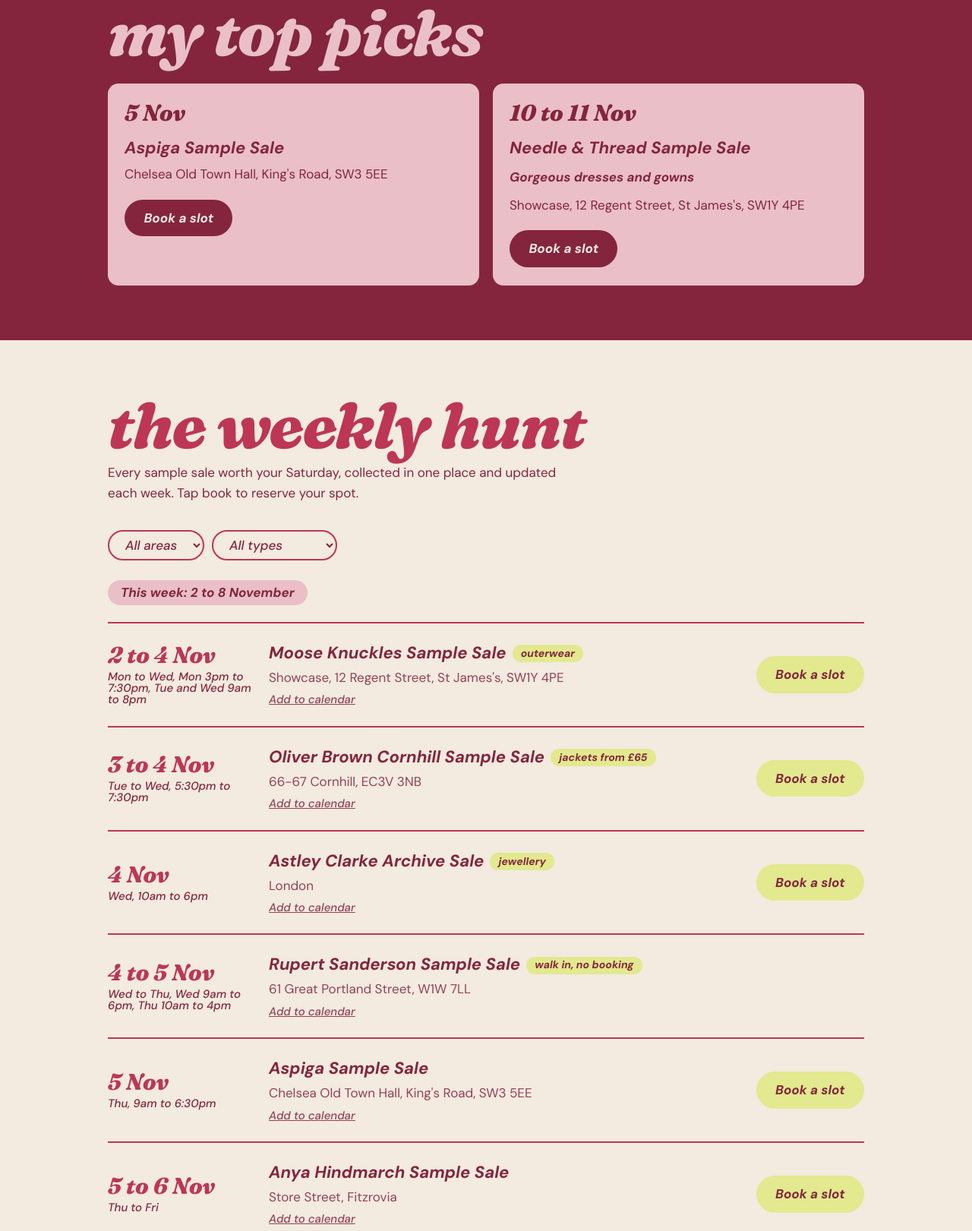
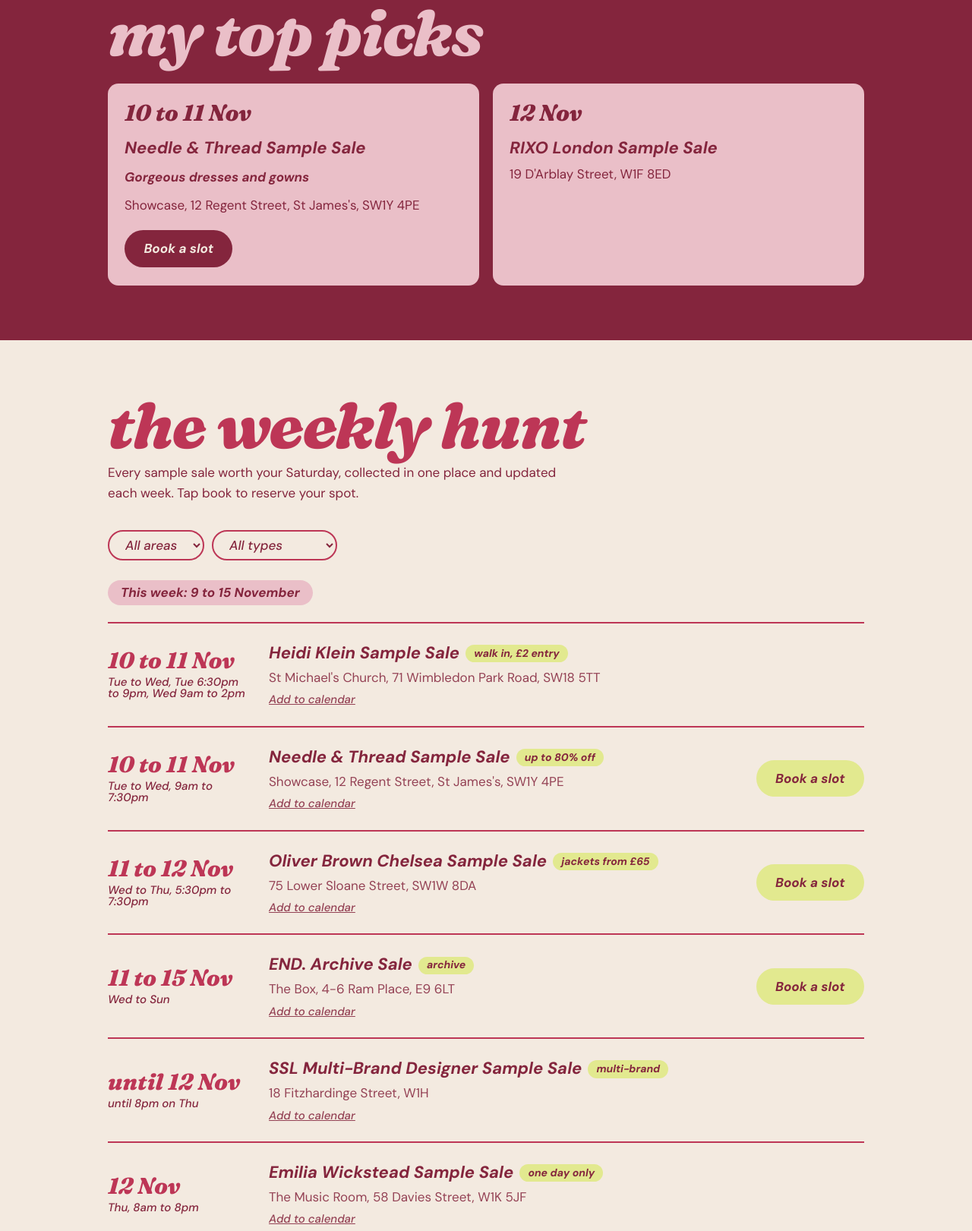
Before and after one commit to elishevastanton1-glitch/ditsyhunt, a plain HTML site: page index.html in a window 1280 px wide. Shown: the part 846-2467 px from the top of the page at 76% size. Drawn offline with Linux system fonts and the light colour scheme; a web font is replaced by a local one.

Commit message:
Add files via upload

```diff
--- a/index.html
+++ b/index.html
@@ -229,57 +229,56 @@
 
 <script>
 /* ============ EDIT THIS EACH WEEK ============ */
-const WEEK_LABEL = "This week: 2 to 8 November";
+const WEEK_LABEL = "This week: 9 to 15 November";
 const SALES = [
-  {day:"Mon to Wed", date:"2 to 4 Nov", time:"Mon 3pm to 7:30pm, Tue and Wed 9am to 8pm", brand:"Moose Knuckles Sample Sale", area:"central", kinds:["womenswear","menswear"], place:"Showcase, 12 Regent Street, St James's, SW1Y 4PE", tag:"outerwear", link:"https://www.showcase.co/event/moose-knuckles-nov26-uk-rs/"},
-  {day:"Tue to Wed", date:"3 to 4 Nov", time:"5:30pm to 7:30pm", brand:"Oliver Brown Cornhill Sample Sale", area:"central", kinds:["menswear"], place:"66-67 Cornhill, EC3V 3NB", tag:"jackets from £65", link:"https://www.eventbrite.com/e/the-oliver-brown-cornhill-sample-sale-tickets-2003124931593"},
-  {day:"Wed", date:"4 Nov", time:"10am to 6pm", brand:"Astley Clarke Archive Sale", area:"", kinds:["accessories"], place:"London", tag:"jewellery", link:"https://www.eventbrite.com/e/astley-clarke-archive-sale-tickets-2003596872180"},
-  {day:"Wed to Thu", date:"4 to 5 Nov", time:"Wed 9am to 6pm, Thu 10am to 4pm", brand:"Rupert Sanderson Sample Sale", area:"central", kinds:["shoes"], place:"61 Great Portland Street, W1W 7LL", tag:"walk in, no booking", link:""},
-  {day:"Thu", date:"5 Nov", time:"9am to 6:30pm", brand:"Aspiga Sample Sale", area:"west", kinds:["womenswear"], place:"Chelsea Old Town Hall, King's Road, SW3 5EE", tag:"", link:"https://www.eventbrite.co.uk/e/aspiga-sample-sale-tickets-2003197408373"},
-  {day:"Thu to Fri", date:"5 to 6 Nov", time:"", brand:"Anya Hindmarch Sample Sale", area:"central", kinds:["accessories"], place:"Store Street, Fitzrovia", tag:"", link:"https://thebox-london.com/products/2611-ah"},
-  {day:"Fri to Sat", date:"6 to 7 Nov", time:"Fri 12pm to 7pm, Sat 10am to 5pm", brand:"Ted Baker & Florere Sample Sale", area:"central", kinds:["womenswear","menswear"], place:"Showcase, 12 Regent Street, St James's, SW1Y 4PE", tag:"booking required", link:"https://www.showcase.co/event/ted-baker-florere-nov26-uk-rs/"},
-  {day:"Fri to Sat", date:"6 to 7 Nov", time:"Fri 12pm to 7pm, Sat 10am to 5pm", brand:"Nanushka Sample Sale", area:"central", kinds:["womenswear"], place:"Showcase, 12 Regent Street, St James's, SW1Y 4PE", tag:"booking required", link:"https://www.showcase.co/event/nanushka-nov26-uk-rs/"},
-  {day:"Fri to Sat", date:"6 to 7 Nov", time:"Fri 12pm to 7pm, Sat 10am to 5pm", brand:"Trilogy Denim Sample Sale", area:"central", kinds:["womenswear","menswear"], place:"Showcase, 12 Regent Street, St James's, SW1Y 4PE", tag:"denim", link:"https://www.chicmi.com/event/trilogy-denim-frame-citizens-of-humanity-ag-paige-hartford-and-rails-sample-sale-london/"},
-  {day:"Fri to Sun", date:"6 to 8 Nov", time:"", brand:"House of Hackney Sample Sale", area:"", kinds:[], place:"The Box, London", tag:"", link:"https://thebox-london.com/products/2611-hoh"},
-  {day:"", date:"6 to 8 Nov", time:"Fri 12 to 7pm, Sat 11 to 4pm, Sun 11 to 2pm", brand:"The Great Divide Sample Sale", area:"east", kinds:[], place:"Unit 4 Tanners Yard, 1-3 Treadway St, E2 6QB", tag:"cash preferred", link:"https://www.eventbrite.co.uk/e/the-great-divide-sample-sale-frizmworks-pendleton-dubbleware-more-tickets-2002629981183"},
-  {day:"Sat to Sun", date:"7 to 8 Nov", time:"", brand:"Shrimps, Aligne & Neous Sample Sale", area:"central", kinds:["womenswear"], place:"Store Street, Fitzrovia", tag:"", link:"https://thebox-london.com/products/2611-san"},
+  {day:"Tue to Wed", date:"10 to 11 Nov", time:"Tue 6:30pm to 9pm, Wed 9am to 2pm", brand:"Heidi Klein Sample Sale", area:"south", kinds:["womenswear"], place:"St Michael's Church, 71 Wimbledon Park Road, SW18 5TT", tag:"walk in, £2 entry", link:""},
+  {day:"Tue to Wed", date:"10 to 11 Nov", time:"9am to 7:30pm", brand:"Needle & Thread Sample Sale", area:"central", kinds:["womenswear"], place:"Showcase, 12 Regent Street, St James's, SW1Y 4PE", tag:"up to 80% off", link:"https://www.showcase.co/event/needle-thread-nov26-uk-rs/"},
+  {day:"Wed to Thu", date:"11 to 12 Nov", time:"5:30pm to 7:30pm", brand:"Oliver Brown Chelsea Sample Sale", area:"west", kinds:["menswear"], place:"75 Lower Sloane Street, SW1W 8DA", tag:"jackets from £65", link:"https://www.eventbrite.com/e/the-oliver-brown-chelsea-sample-sale-tickets-2003126422051"},
+  {day:"Wed to Sun", date:"11 to 15 Nov", time:"", brand:"END. Archive Sale", area:"east", kinds:["archive"], place:"The Box, 4-6 Ram Place, E9 6LT", tag:"archive", link:"https://thebox-london.com/products/2611-end"},
+  {day:"", date:"until 12 Nov", time:"until 8pm on Thu", brand:"SSL Multi-Brand Designer Sample Sale", area:"central", kinds:[], place:"18 Fitzhardinge Street, W1H", tag:"multi-brand", link:""},
+  {day:"Thu", date:"12 Nov", time:"8am to 8pm", brand:"Emilia Wickstead Sample Sale", area:"central", kinds:["womenswear"], place:"The Music Room, 58 Davies Street, W1K 5JF", tag:"one day only", link:""},
+  {day:"Thu", date:"12 Nov", time:"from 10am", brand:"RIXO London Sample Sale", area:"central", kinds:["womenswear"], place:"19 D'Arblay Street, W1F 8ED", tag:"", link:""},
+  {day:"Thu to Fri", date:"12 to 13 Nov", time:"from 10am, Fri until 4pm", brand:"Little Green Radicals Warehouse Sale", area:"south", kinds:[], place:"2-6 Atlantic Road, SW9 8HY", tag:"kidswear", link:""},
+  {day:"Thu to Sat", date:"12 to 14 Nov", time:"Thu 9am to 8pm, Fri 9am to 7pm, Sat 10am to 5pm", brand:"Reiss Clearance Sale", area:"south", kinds:["womenswear","menswear"], place:"Timber Square, 25 Lavington Street, SE1 0NZ", tag:"no fitting rooms", link:"https://www.showcase.co/event/reiss-nov26-uk-lbg/"},
+  {day:"Thu to Sat", date:"12 to 14 Nov", time:"Thu 9am to 8pm, Fri 9am to 7pm, Sat 10am to 5pm", brand:"Aspinal of London Sample Sale", area:"south", kinds:["accessories"], place:"Timber Square, 25 Lavington Street, SE1 0NZ", tag:"handbags, up to 70% off", link:"https://www.showcase.co/event/aspinal-of-london-nov26-ldn-lbg/"},
+  {day:"Thu to Sat", date:"12 to 14 Nov", time:"Thu 9am to 8pm, Fri 9am to 7pm, Sat 10am to 5pm", brand:"Oliver Sweeney Sample Sale", area:"south", kinds:["menswear","shoes"], place:"Timber Square, 25 Lavington Street, SE1 0NZ", tag:"up to 70% off", link:"https://www.chicmi.com/event/oliver-sweeney-sample-sale-london/"},
+  {day:"Sun", date:"15 Nov", time:"11am to 4pm", brand:"Ally Capellino Sample Sale", area:"east", kinds:["accessories"], place:"Sotos Gents Hair Stylist, 20 Calvert Avenue", tag:"bags up to 80% off", link:""},
 ];
 const UPCOMING = [
-  {day:"Tue to Wed", date:"10 to 11 Nov", time:"9am to 7:30pm", brand:"Needle & Thread Sample Sale", area:"central", kinds:["womenswear"], place:"Showcase, 12 Regent Street, St James's, SW1Y 4PE", tag:"up to 80% off", link:"https://www.showcase.co/event/needle-thread-nov26-uk-rs/"},
-  {day:"Wed to Thu", date:"11 to 12 Nov", time:"5:30pm to 7:30pm", brand:"Oliver Brown Chelsea Sample Sale", area:"west", kinds:["menswear"], place:"75 Lower Sloane Street, SW1W 8DA", tag:"jackets from £65", link:"https://www.eventbrite.com/e/the-oliver-brown-chelsea-sample-sale-tickets-2003126422051"},
-  {day:"Thu to Sat", date:"12 to 14 Nov", time:"Thu 9am to 8pm, Fri 9am to 7pm, Sat 10am to 5pm", brand:"Reiss Clearance Sale", area:"south", kinds:["womenswear","menswear"], place:"Timber Square, 25 Lavington Street, SE1 0NZ", tag:"no fitting rooms", link:"https://www.showcase.co/event/reiss-nov26-uk-lbg/"},
-  {day:"Thu to Sat", date:"12 to 14 Nov", time:"Thu 9am to 8pm, Fri 9am to 7pm, Sat 10am to 5pm", brand:"Aspinal of London Sample Sale", area:"south", kinds:["accessories"], place:"Timber Square, 25 Lavington Street, SE1 0NZ", tag:"handbags, up to 70% off", link:"https://www.showcase.co/event/aspinal-of-london-nov26-ldn-lbg/"},
+  {day:"Thu to Sun", date:"19 to 22 Nov", time:"", brand:"Wax London & Fred Perry Sample Sale", area:"", kinds:["menswear"], place:"The Box, London", tag:"", link:"https://thebox-london.com/products/2611-wax-fp"},
+  {day:"Thu to Sun", date:"26 to 29 Nov", time:"", brand:"Hunter Sample Sale", area:"", kinds:["shoes"], place:"The Box, London", tag:"boots", link:"https://thebox-london.com/products/2611-hunter"},
 ];
 const SUBSTACK_URL = "https://ditsyhunt.substack.com/"; // paste your Substack link here when it is ready
 const SUBMIT_LINK = "https://docs.google.com/forms/d/e/1FAIpQLScpoGth3Eqv2leL50pmNeCI43DKx7j7wrDVdazpTfK-wgGE6A/viewform";
 const PAST = [
+  {brand:"Shrimps, Aligne & Neous", date:"7 to 8 Nov"},
+  {brand:"House of Hackney", date:"6 to 8 Nov"},
+  {brand:"The Great Divide", date:"6 to 8 Nov"},
+  {brand:"Ted Baker & Florere", date:"6 to 7 Nov"},
+  {brand:"Nanushka", date:"6 to 7 Nov"},
+  {brand:"Trilogy Denim", date:"6 to 7 Nov"},
+  {brand:"Anya Hindmarch", date:"5 to 6 Nov"},
+  {brand:"Aspiga", date:"5 Nov"},
+  {brand:"Rupert Sanderson", date:"4 to 5 Nov"},
+  {brand:"Astley Clarke Archive Sale", date:"4 Nov"},
+  {brand:"Oliver Brown Cornhill", date:"3 to 4 Nov"},
+  {brand:"Moose Knuckles", date:"2 to 4 Nov"},
   {brand:"Vivienne Westwood Archive Sale", date:"29 Oct to 1 Nov"},
   {brand:"Egomark Fashion Agency", date:"26 to 31 Oct"},
   {brand:"Massi's Yard Archive Sale", date:"31 Oct"},
   {brand:"Luxury Bridal Outlet Pop-Up", date:"31 Oct"},
   {brand:"Linda Farrow", date:"28 to 30 Oct"},
   {brand:"Gallery Dept.", date:"28 to 30 Oct"},
-  {brand:"Dr. Martens Archive Sale", date:"23 to 26 Oct"},
-  {brand:"SiciliaFashion Italian Menswear Sale", date:"24 to 25 Oct"},
-  {brand:"Studio Nicholson", date:"22 to 25 Oct"},
-  {brand:"Reiss", date:"20 to 22 Oct"},
-  {brand:"Juicy Couture", date:"20 to 21 Oct"},
-  {brand:"Thom Sweeney", date:"20 to 21 Oct"},
-  {brand:"YMC Archive Sale", date:"15 to 18 Oct"},
-  {brand:"The One & Only Designer Sale", date:"17 Oct"},
-  {brand:"Style Fuel", date:"7 to 17 Oct"},
-  {brand:"Jimmy Choo", date:"13 to 16 Oct"},
-  {brand:"Resident Archive Sale", date:"16 Oct"},
-  {brand:"Bella Freud", date:"15 Oct"},
 ];
-const TOP_PICKS = ["Aspiga Sample Sale", "Needle & Thread Sample Sale"];
+const TOP_PICKS = ["Needle & Thread Sample Sale", "RIXO London Sample Sale"];
 const PICK_NOTES = {"Needle & Thread Sample Sale": "Gorgeous dresses and gowns"}; // optional one-liner under a pick // brand names, written exactly as in the lists
 const FINDS = [
-  {title:"Facetheory skincare roadshow", note:"Free personalised skincare consultations and a chance to win products as Facetheory celebrates arriving at Boots. Wed 4 Nov, 10am to 6pm.", date:"4 Nov", place:"Broadgate", label:"See details", link:"https://www.instagram.com/p/DezHVdmM5ab/"},
-  {title:"SKIIM Paris pop-up", note:"A Parisian fashion label opens a temporary shop in Mayfair, with events through the week. 4 to 11 Nov, closed Sundays, 48 Albemarle Street.", date:"4 to 11 Nov", place:"48 Albemarle Street, Mayfair", label:"See details", link:"https://www.instagram.com/p/DfC3DpmC7vs/"},
-  {title:"Pre-loved designer pop-up", note:"50 to 80% off Chanel, Prada, Loewe and more. 5 to 7 Nov, White City, £5 tickets.", link:"https://www.eventbrite.co.uk/e/fashion-pop-up-pre-loved-designer-sale-tickets-2002076841728"},
-  {title:"L'Occitane Christmas Experience", note:"A free ticketed festive pop-up with a complimentary drink and a goodie bag worth £20+. Fri 6 Nov, 34 Bloomsbury.", date:"6 Nov", place:"34 Bloomsbury, WC1B 3QJ", label:"Get a ticket", link:"https://www.tickettailor.com/events/loccitaneenprovence/2424198"},
-  {title:"The Diamond Store pop-up", note:"Free entry (limited tickets) to a jewellery pop-up with try-ons and a daily £1,000 jewellery giveaway. 6 to 8 Nov, Earlham Street.", date:"6 to 8 Nov", place:"40 Earlham Street, Covent Garden", label:"Get a ticket", link:"https://www.tickettailor.com/events/thediamondstore/2456782"},
+  {title:"SKIIM Paris pop-up", note:"A Parisian fashion label's temporary shop in Mayfair. Last day tomorrow, Wed 11 Nov, closing at 3pm.", date:"until 11 Nov", place:"48 Albemarle Street, Mayfair", label:"See details", link:"https://www.instagram.com/p/DfC3DpmC7vs/"},
+  {title:"The Pop-Up Perfumery", note:"Nine independent fragrance brands in one shop for the third edition. 10 to 14 Nov, 41 Store Street.", date:"10 to 14 Nov", place:"41 Store Street, Fitzrovia", label:"See details", link:"https://www.instagram.com/p/DdeX4wqRDoZ/"},
+  {title:"SACHEU Road Trip pop-up", note:"Free goodies and shade matching beside the brand's pop-up Range Rover. Fri 13 Nov, 11am to 4pm, Battersea Power Station. Free ticket needed.", date:"13 Nov", place:"Battersea Power Station", label:"Get a ticket", link:"https://www.eventbrite.com/e/sacheu-road-trip-london-tickets-2004374833082"},
+  {title:"MILLILAYER K-beauty pop-up", note:"A free good-fortune pouch for every visitor, plus a free sheet mask when you follow them. 13 to 16 Nov, Mayfair.", date:"13 to 16 Nov", place:"48 Albemarle Street, Mayfair", label:"See details", link:"https://popup.millilayer.com/"},
+  {title:"PHLUR holiday market", note:"Fragrance discovery with their new Cashmere Frost Mist. 13 to 15 Nov, Great Titchfield Street. Expect a queue.", date:"13 to 15 Nov", place:"67 Great Titchfield Street", label:"See details", link:"https://www.instagram.com/phlur/"},
+  {title:"LOOKFANTASTIC x Molly-Mae", note:"A free walk-in photobooth with a mystery charm while stocks last. Sat 14 Nov from 10am, Battersea Power Station. Join the LOOKFANTASTIC waitlist first.", date:"14 Nov", place:"Battersea Power Station", label:"See details", link:"https://365retail.co.uk/lookfantastic-molly-mae-pop-ups-london-manchester/"},
   {title:"Fashion week runway and market", note:"Independent brands on the runway plus a pop-up market. Sat 20 Feb 2027, Kingsland Rd.", link:"https://www.eventbrite.com/e/fashion-show-during-london-fashion-week-tickets-1971483253482"},
 ];
 /* ============================================= */
@@ -336,7 +335,7 @@
   <div class="pick">
     <div class="when">${esc(s.date)}</div>
     <h3>${esc(s.brand)}</h3>${PICK_NOTES[s.brand] ? '<p class="pnote">' + esc(PICK_NOTES[s.brand]) + '</p>' : ''}<p>${esc(s.place)}</p>
-    <a class="pill" href="${esc(s.link)}" target="_blank" rel="noopener">${esc(s.label || 'Book a slot')}</a>
+    ${s.link ? `<a class="pill" href="${esc(s.link)}" target="_blank" rel="noopener">${esc(s.label || 'Book a slot')}</a>` : ''}
   </div>`).join('');
 document.getElementById('finds-grid').innerHTML = FINDS.map(f =>
   `<a class="find" href="${esc(f.link)}" target="_blank" rel="noopener"><b>${esc(f.title)}</b><span>${esc(f.note)}</span></a>`).join('');
```
